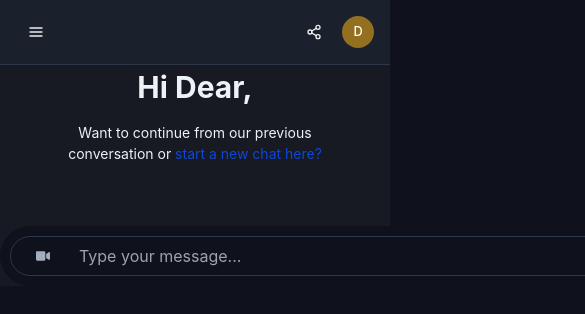
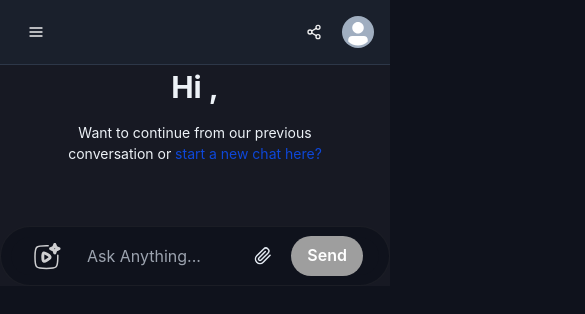
Before and after one commit to code-blaze-academy/xpress-ai-app, a React (Vite) app: page /dashboard in a window 390 px wide. Shown: the top 314 px of the page, 585 px wide, since content can reach past the window. Built offline with nearby package versions, Linux system fonts and the light colour scheme; grey boxes are pictures that could not be loaded.

Commit message:
refactored the existing code for responsive design

```diff
--- a/src/components/assets/icons/VideoIcon.jsx
+++ b/src/components/assets/icons/VideoIcon.jsx
@@ -8,10 +8,11 @@ const VideoIcon = (props) => {
   viewBox="0 0 28 27"
   xmlns="http://www.w3.org/2000/svg"
   fill="none"
+  strokeWidth="3"
   {...props}
   >
   <path d="M16.9444 14.5739C16.7632 15.3263 15.904 15.8579 14.1844 16.9199C12.5248 17.9471 11.6944 18.4619 11.0248 18.2555C10.7436 18.1654 10.4911 18.0027 10.2928 17.7839C9.80078 17.2439 9.80078 16.1951 9.80078 14.0999C9.80078 12.0047 9.80078 10.9559 10.2928 10.4159C10.4968 10.1927 10.7488 10.0307 11.0248 9.94553C11.6944 9.73793 12.5248 10.2527 14.1856 11.2799C15.904 12.3431 16.7632 12.8747 16.9456 13.6259C17.02 13.9375 17.02 14.2623 16.9456 14.5739" stroke="white" strokeOpacity="0.8" strokeWidth="3" strokeLinecap="round" strokeLinejoin="round"/>
-  <path d="M24.7976 12.3C24.7992 12.864 24.8 13.464 24.8 14.1C24.8 19.4736 24.8 22.1615 23.1308 23.8307C21.4616 25.4999 18.7748 25.4999 13.4 25.4999C8.0264 25.4999 5.3384 25.4999 3.6692 23.8307C2 22.1615 2 19.4748 2 14.1C2 8.72635 2 6.03835 3.6692 4.36915C5.3384 2.69995 8.0252 2.69995 13.4 2.69995C14.036 2.69995 14.636 2.70075 15.2 2.70235" stroke="white" strokeOpacity="0.8" strokeWidth="3" strokeLinecap="round" strokeLinejoin="round"/>
+  <path d="M24.7976 12.3C24.7992 12.864 24.8 13.464 24.8 14.1C24.8 19.4736 24.8 22.1615 23.1308 23.8307C21.4616 25.4999 18.7748 25.4999 13.4 25.4999C8.0264 25.4999 5.3384 25.4999 3.6692 23.8307C2 22.1615 2 19.4748 2 14.1C2 8.72635 2 6.03835 3.6692 4.36915C5.3384 2.69995 8.0252 2.69995 13.4 2.69995C14.036 2.69995 14.636 2.70075 15.2 2.70235" stroke="white" strokeOpacity="0.8"  strokeLinecap="round" strokeLinejoin="round"/>
   <path d="M21.7996 1.5L22.1092 2.3364C22.5148 3.4332 22.7176 3.9816 23.1172 4.3812C23.518 4.782 24.0664 4.9848 25.1632 5.3904L25.9996 5.7L25.1632 6.0096C24.0664 6.4152 23.518 6.618 23.1184 7.0176C22.7176 7.4184 22.5148 7.9668 22.1092 9.0636L21.7996 9.9L21.49 9.0636C21.0844 7.9668 20.8816 7.4184 20.482 7.0188C20.0812 6.618 19.5328 6.4152 18.436 6.0096L17.5996 5.7L18.436 5.3904C19.5328 4.9848 20.0812 4.782 20.4808 4.3824C20.8816 3.9816 21.0844 3.4332 21.49 2.3364L21.7996 1.5Z" stroke="white" strokeOpacity="0.8" strokeWidth="3" strokeLinecap="round" strokeLinejoin="round"/>
  </svg>
   )
--- a/src/pages/dashboard/ChatDashboard.jsx
+++ b/src/pages/dashboard/ChatDashboard.jsx
@@ -32,9 +32,8 @@ import { useState, useEffect, useRef } from "react";
 import { Link } from "react-router-dom";
 import CustomButton from "../../components/CustomButton";
 import VideoIcon from "../../components/assets/icons/VideoIcon";
-import { FaVideo } from "react-icons/fa";
 
-export default function ChatDashboard() {
+export default function ChatDashboard({user}) {
   const { isOpen, onOpen, onClose } = useDisclosure(); // sidebar
   const {
     isOpen: isProfileOpen,
@@ -42,7 +41,6 @@ export default function ChatDashboard() {
     onClose: closeProfile,
   } = useDisclosure(); // profile modal
 
-  const [user] = useState("Dear");
   const [message, setMessage] = useState("");
   const [messages, setMessages] = useState([]);
   const [isTyping, setIsTyping] = useState(false);
@@ -52,7 +50,6 @@ export default function ChatDashboard() {
   const inputBg = useColorModeValue("white", "gray.800");
   const borderColor = useColorModeValue("gray.200", "gray.700");
   const textColor = useColorModeValue("gray.800", "gray.100");
-  const linkTextColor = useColorModeValue("#0E47D8")
 
   const scrollToBottom = () => {
     messagesEndRef.current?.scrollIntoView({ behavior: "smooth" });
@@ -108,7 +105,7 @@ export default function ChatDashboard() {
         <Flex align="center" gap={2}>
           <IconButton icon={<FiShare2 />} aria-label="Share" variant="ghost" />
           <Avatar
-            name={user}
+            name={user?.email}
             size="sm"
             cursor="pointer"
             onClick={openProfile}
@@ -120,7 +117,7 @@ export default function ChatDashboard() {
       {messages.length === 0 ? (
         <Center flex="1" flexDirection="column" textAlign="center" px={4}>
           <Text fontSize="3xl" fontWeight="bold" color={textColor}>
-            Hi {user},
+            Hi {user?.email},
           </Text>
           <Text fontSize={{base:"14px",lg:"18px"}} mb={"62px"} mt={3} color={textColor}>
             Want to continue from our previous <br /> conversation or <Link className="text-[#0E47D8]">start a new chat here?</Link>
@@ -173,34 +170,34 @@ export default function ChatDashboard() {
   p="10px"
   background="#0f121c"
   h="60px"
-  w="796px"
+  w={{base:"full",lg:"796px"}}
   m="auto"
   borderRadius="full"
+  border="1px solid"
+  borderColor={"rgba(68, 68, 68, 0.22)"}
 >
   <HStack
     spacing={3}
     bg="#0f121c"
     px={4}
     borderRadius="full"
-    border="1px solid"
-    borderColor={useColorModeValue("gray.200", "gray.700")}
+    // borderColor={useColorModeValue("gray.200", "gray.700")}
     h="full"
     align="center"
     justify="space-between"
   >
     {/* Left: Video Icon */}
     <IconButton
-      icon={<FaVideo />}
+      icon={<VideoIcon strokeWidth="1.5"/>}
       aria-label="Video"
       variant="ghost"
-      size="sm"
       color="gray.400"
       _hover={{ bg: "transparent", color: "blue.400" }}
     />
 
     {/* Middle: Input field (flex-grow fills available space) */}
     <Input
-      placeholder="Type your message..."
+      placeholder="Ask Anything..."
       value={message}
       onChange={(e) => setMessage(e.target.value)}
       variant="unstyled"
@@ -218,9 +215,9 @@ export default function ChatDashboard() {
         icon={<FiPaperclip />}
         aria-label="Attach"
         variant="ghost"
-        size="sm"
-        color="gray.400"
-        _hover={{ bg: "transparent", color: "blue.400" }}
+        size="lg"
+        color={useColorModeValue("gray.700","gray.200")}
+       _hover={{ bg: "transparent", color: "blue.400" }}
       />
 
       <CustomButton
@@ -269,7 +266,7 @@ export default function ChatDashboard() {
           <ModalCloseButton />
           <ModalBody>
             <Text fontWeight="bold" mb={2} color={textColor}>Name:</Text>
-            <Text mb={4} color={textColor}>{user}</Text>
+            <Text mb={4} color={textColor}>{user?.email}</Text>
             <Text fontWeight="bold" mb={2} color={textColor}>Email:</Text>
             <Text mb={4} color={textColor}>user@example.com</Text>
           </ModalBody>
--- a/src/pages/dashboard/index.jsx
+++ b/src/pages/dashboard/index.jsx
@@ -7,7 +7,7 @@ const DashboardIndex = () => {
 
     const user = JSON.parse(localStorage.getItem("user"));
   return (
-    <ChatDashboard/>
+    <ChatDashboard user={user?.data?.user}/>
   )
 }
 
```
